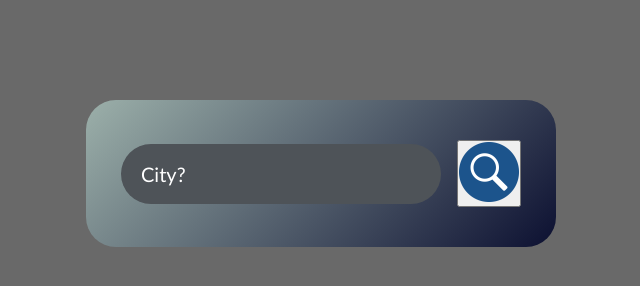
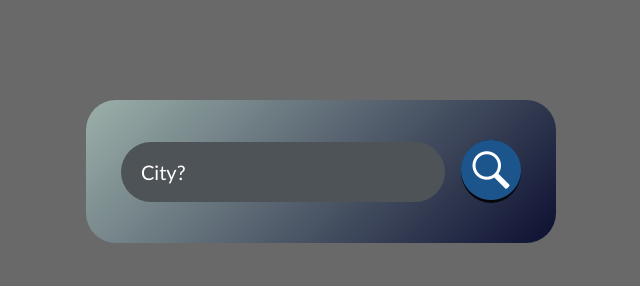
Before and after one commit to sarauf99/javascript-weather-app, a plain HTML site: page code/index.html in a window 1280 px wide. Shown: the whole page, without its empty margins (319-959 px from the left). Drawn offline with Linux system fonts and the light colour scheme.

Commit message:
changed button properties.

```diff
--- a/code/css/style.css
+++ b/code/css/style.css
@@ -42,3 +42,17 @@ body{
 .search input::placeholder{
    color: white
 }
+
+.search button{
+   border: 0;
+   outline: 0;
+   background: rgb(6, 6, 10);
+   border-radius: 100%;
+   /* width: 60px;
+   height: 60px; */
+   cursor: crosshair;
+}
+
+.search button img{
+   width: 60px;
+}
```
